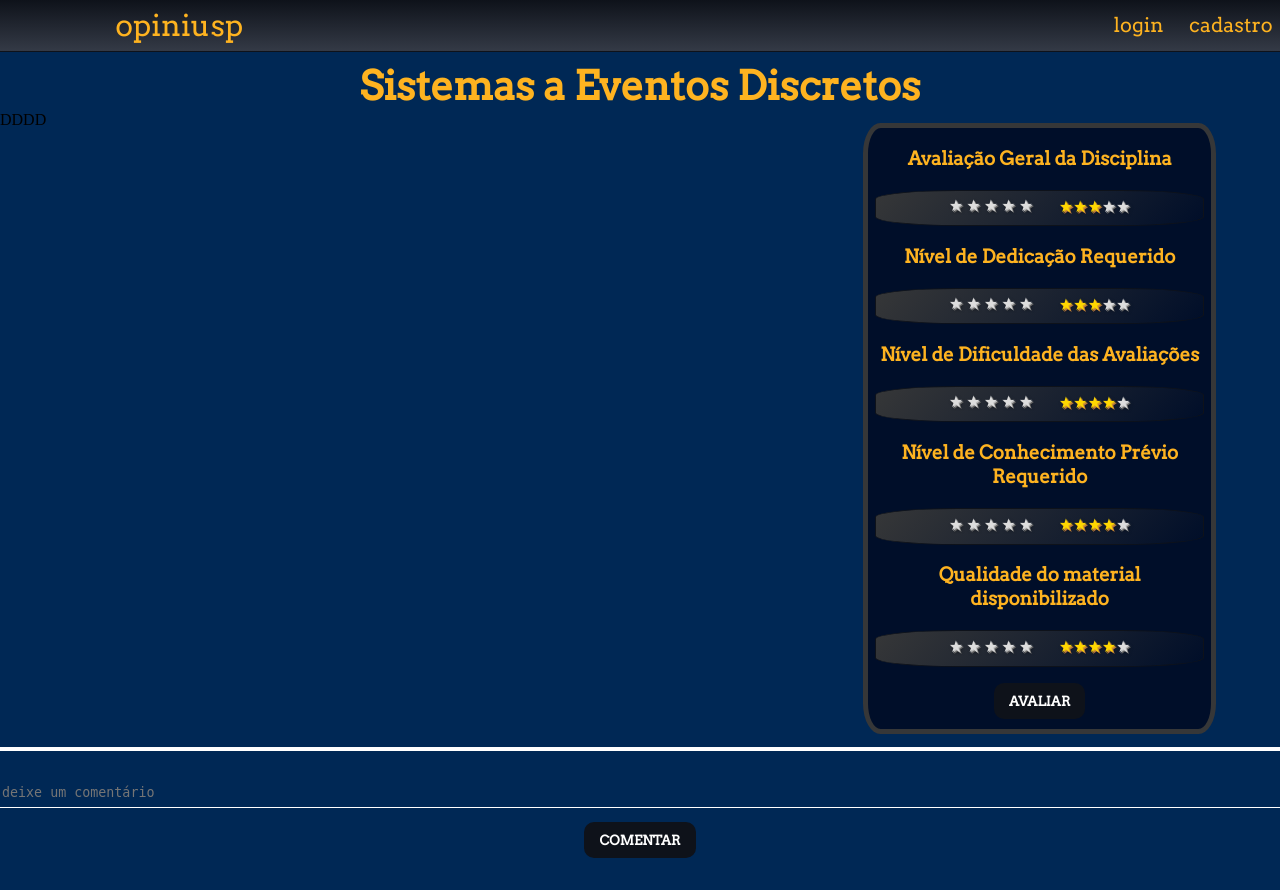
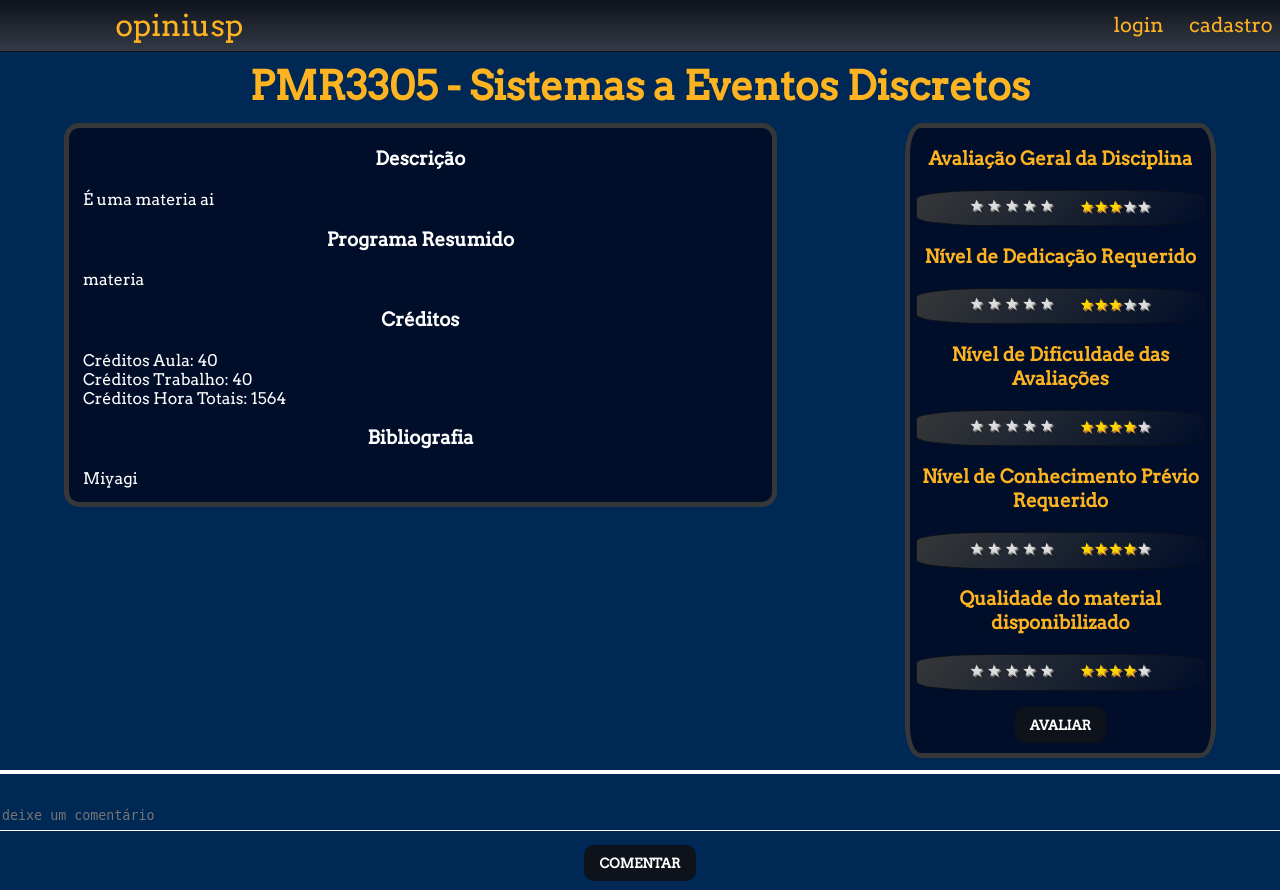
Before and after one commit to LuiFerreiraD/USPavalia, a Django app: page /disciplina/1/ in a window 1280 px wide. Shown: the top 890 px of the page. Run offline with Django 3.2, Linux system fonts and the light colour scheme; data comes from the database, SQL or seed files in the repository; data that the repository does not hold is empty.

Commit message:
COMMIT FINAL FINAL

```diff
--- a/main/static/css/main.css
+++ b/main/static/css/main.css
@@ -270,6 +270,22 @@ body {
 .bloco-infos1{
   height: 100%;
   width: 70%;
+  margin: 1% 5% 1% 5%;
+  border: 5px solid #363738;
+  background: #000E29;
+  color: white;
+  border-radius: 15px;
+  font-family: 'Arvo','sans-serif';
+}
+
+.text{
+  margin: 2%;
+  text-align: justify;
+  align-content: center;
+}
+
+.bloco-infos1 h3{
+  text-align: center;
 }
 
 .bloco-infos2{
--- a/main/templates/main/disciplina.html
+++ b/main/templates/main/disciplina.html
@@ -3,10 +3,31 @@
 <link rel="stylesheet" href="{% static 'css/disciplina.css' %}" />
 {% block content %}
 
-<div class='disciplina'>{{disciplina.nome}}</div>
+<div class='disciplina'>{{disciplina.sigla}} - {{disciplina.nome}}</div>
 
 <div class=bloco-avaliacao>
-  <div class=bloco-infos1>DDDD</div>
+  <div class=bloco-infos1>
+    <h3>Descrição</h3>
+    <div class='text'>
+      {{disciplina.descricao}}
+    </div>
+    <h3>Programa Resumido</h3>
+    <div class='text'>
+      {{disciplina.programa_resumido}}
+    </div>
+    <h3>Créditos</h3>
+    <div class='text'>
+      Créditos Aula: {{disciplina.cred_aula}}
+      <br>
+      Créditos Trabalho: {{disciplina.cred_trabalho}}
+      <br>
+      Créditos Hora Totais: {{disciplina.ch_total}}
+    </div>
+    <h3>Bibliografia</h3>
+    <div class='text'>
+      {{disciplina.bibliografia}}
+    </div>
+  </div>
 
   <div class=bloco-infos2>
     <form action="{% url 'main:add_review' disciplina.id%}" method="POST">
--- a/main/views.py
+++ b/main/views.py
@@ -5,6 +5,8 @@ from .forms import *
 from django.db.models import Avg
 
 # Create your views here.
+
+
 def home(request):
     query = request.GET.get("barra")
     disciplinas = None
@@ -12,7 +14,7 @@ def home(request):
     if query:
         disciplinas = Disciplina.objects.filter(nome__icontains=query)
     else:
-        disciplinas = Disciplina.objects.all()
+        disciplinas = []
 
     contexto = {
         "disciplinas": disciplinas,
@@ -20,16 +22,18 @@ def home(request):
     return render(request, 'main/index.html', contexto)
 
 
-def roundTraditional(val,digits=0):
+def roundTraditional(val, digits=0):
     return round(val+10**(-len(str(val))-1), digits)
 
-#pagina da disciplina
+# pagina da disciplina
+
+
 def pagina_disciplina(request, id):
     disciplina = Disciplina.objects.get(id=id)
     #comentarios = Comentario.objects.filter(disciplina=id).order_by()
 
-    comentarios =  Comentario.objects.filter(disciplina=id).annotate(
-    total_votes=Count('upVote')-Count('downVote')
+    comentarios = Comentario.objects.filter(disciplina=id).annotate(
+        total_votes=Count('upVote')-Count('downVote')
     ).order_by('total_votes')
 
     avaliacoes = Avaliacao.objects.filter(disciplina=id)
@@ -50,13 +54,15 @@ def pagina_disciplina(request, id):
             averages.append(int(roundTraditional(media)))
 
     ranges = [
-        range(averages[0]), range(averages[1]), range(averages[2]), range(averages[3]), range(averages[4])
+        range(averages[0]), range(averages[1]), range(
+            averages[2]), range(averages[3]), range(averages[4])
     ]
 
     complementos = [
-        range(5-averages[0]), range(5- averages[1]), range(5 - averages[2]), range(5 - averages[3]), range(5 - averages[4])
+        range(5-averages[0]), range(5 - averages[1]), range(5 -
+                                                            averages[2]), range(5 - averages[3]), range(5 - averages[4])
     ]
-    #numero de estrelas preenchidas e não preenchdidas, em cada tupla
+    # numero de estrelas preenchidas e não preenchdidas, em cada tupla
 
     contexto = {
         "disciplina": disciplina,
@@ -66,6 +72,7 @@ def pagina_disciplina(request, id):
     }
 
     return render(request, 'main/disciplina.html', contexto)
+
 
 def add_comentario(request, id):
     if request.user.is_authenticated:
@@ -85,10 +92,12 @@ def add_comentario(request, id):
     else:
         return redirect("accounts:login")
 
+
 def edit_comment(request, disciplina_id, comentario_id):
     if request.user.is_authenticated:
         disciplina = Disciplina.objects.get(id=disciplina_id)
-        comentario = Comentario.objects.get(disciplina=disciplina, id=comentario_id)
+        comentario = Comentario.objects.get(
+            disciplina=disciplina, id=comentario_id)
 
         if request.user == comentario.user:
             if request.method == "POST":
@@ -109,13 +118,15 @@ def edit_comment(request, disciplina_id, comentario_id):
 def delete_comment(request, disciplina_id, comentario_id):
     if request.user.is_authenticated:
         disciplina = Disciplina.objects.get(id=disciplina_id)
-        comentario = Comentario.objects.get(disciplina=disciplina, id=comentario_id)
+        comentario = Comentario.objects.get(
+            disciplina=disciplina, id=comentario_id)
 
         if request.user == comentario.user:
             comentario.delete()
         return redirect("main:disciplina", disciplina_id)
     else:
         return redirect("accounts:login")
+
 
 def add_review(request, disciplina_id):
     print('entrou')
@@ -145,7 +156,7 @@ def add_review(request, disciplina_id):
 
 
 def pesquisa_disciplina(request):
-    #função auxiliar para a barra de pesquisa
+    # função auxiliar para a barra de pesquisa
     query = request.GET.get("busca-disc")
     disciplinas = None
     print(query)
```
